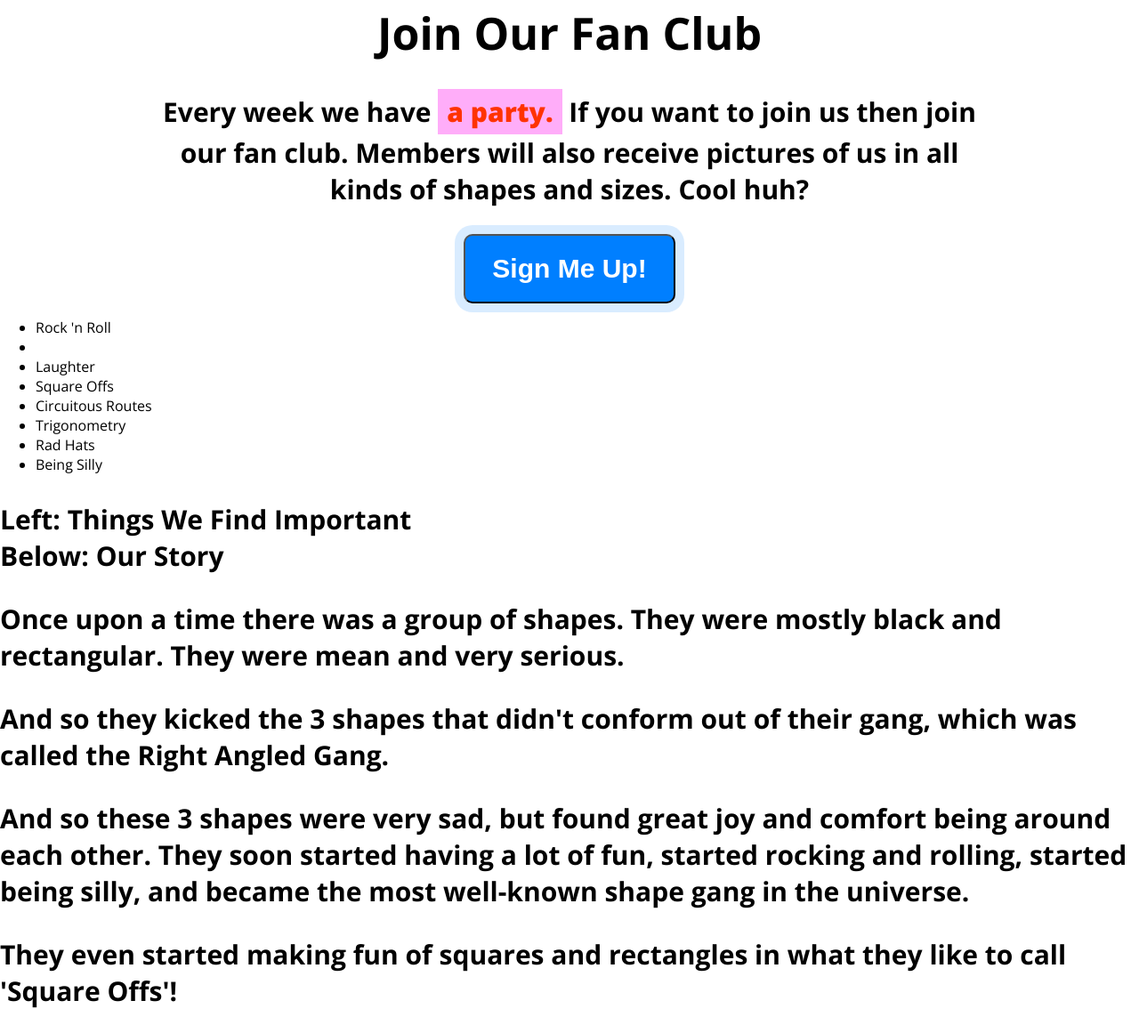
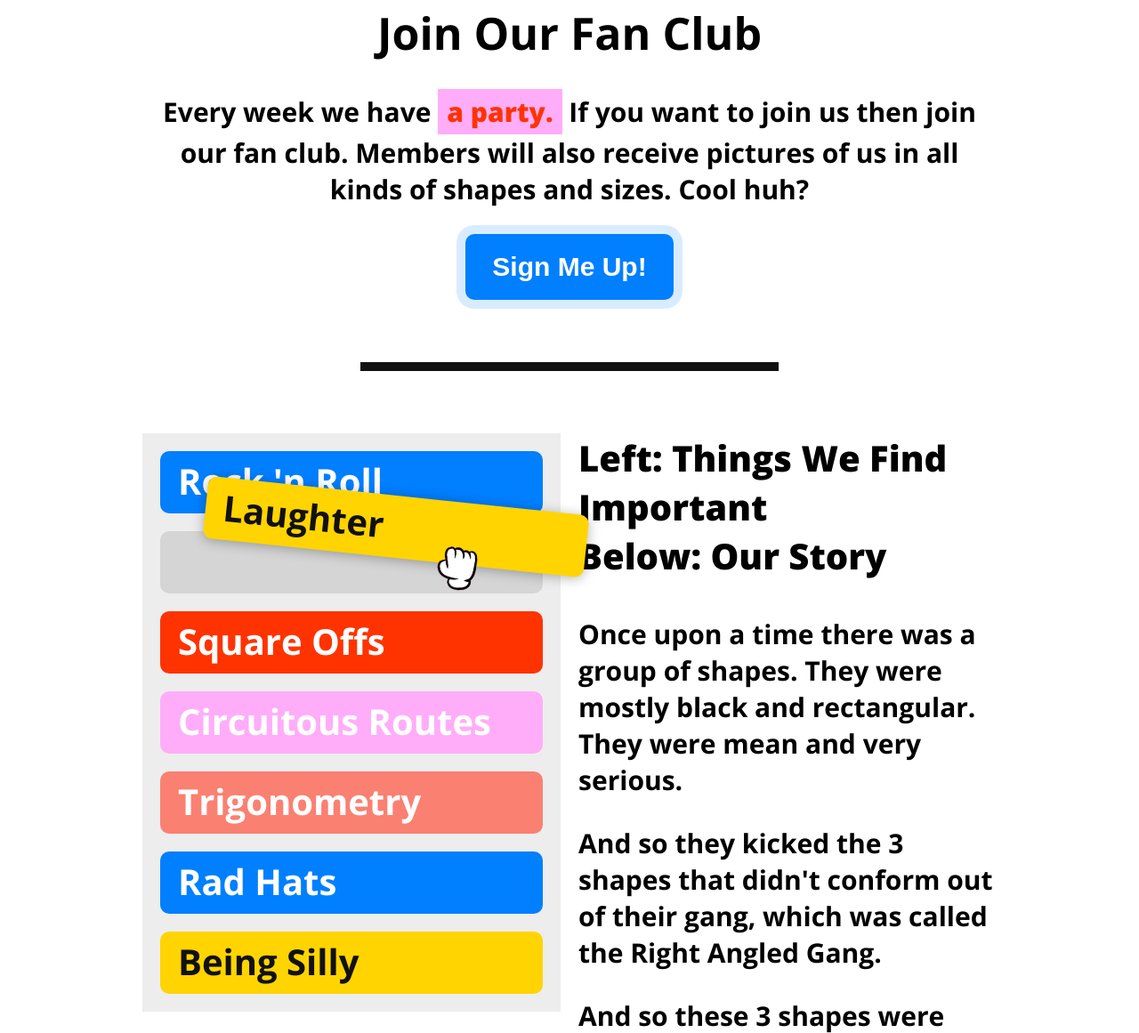
Before and after one commit to ccmad/the-gang, a plain HTML site: page index.html in a window 1280 px wide. Shown: the part 947-2108 px from the top of the page at 89% size. Drawn offline with nearby package versions, Linux system fonts and the light colour scheme.

Commit message:
story section, footer styling
Also added some HTML and changed a few other bits of css.

```diff
--- a/index.html
+++ b/index.html
@@ -42,6 +42,7 @@
 	<div class="sep">
 
 	</div>
+	<div class="wrapper">
 	<div class="story" id="story">
 		<ul class="nb-list">
 			<li class="blue">Rock 'n Roll</li>
@@ -67,13 +68,16 @@
 			They even started making fun of squares and rectangles in what they like to call 'Square Offs'!
 		</p>
 	</div>
+	</div>
 	<div class="sep">
 
 	</div>
-	<img src="img/the-gang.png" width="735" height="399" alt="The Gang">
-	<footer>
-		Made by Rich from <a href="https://taptapkaboom.com/">Tap Tap Kaboom</a>
-	</footer>
+	<img class="gang-img" src="img/the-gang.png" width="735" height="399" alt="The Gang">
+	<div class="wrapper">
+		<footer>
+			Made by Rich from <a href="https://taptapkaboom.com/">Tap Tap Kaboom</a>
+		</footer>
+	</div>
 	<div class="popup">
 		<div class="blanket"></div>
 		<div class="content">
--- a/style.css
+++ b/style.css
@@ -98,6 +98,14 @@ button.cta{
 	padding: 20px 30px;
 	border-radius: 10px;
 	text-decoration: none;
+	outline: none;
+	border: none;
+	cursor: pointer;
+}
+
+a.cta:active,
+button.cta:active{
+	opacity: .7;
 }
 
 a.cta.alt,
@@ -112,6 +120,7 @@ nav{
 	background-color: white;
 	box-shadow: 0 5px 8px rgba(0,0,0,.2);
 	position: sticky; top: 0;
+	z-index: 1;
 }
 
 nav .logo{
@@ -173,11 +182,122 @@ nav ul li a{
 	font-weight: 800;
 }
 
+.sep{
+	width: 470px;
+	height: 10px;
+	background-color: #111111;
+	margin: 70px auto;
+}
+
+.story h3{
+	font-size: 40px;
+	font-weight: 800;
+}
+
+.nb-list{
+	width: 470px;
+	padding: 20px 20px 0 20px;
+	box-sizing: border-box;
+	background-color: #ededed;
+	float: left;
+	margin: 0 20px 20px 0;
+	position: relative;
+}
+
+.nb-list li{
+	height: 70px;
+	border-radius: 10px;
+	font-size: 40px;
+	color: white;
+	font-weight: bold;
+	display: block;
+	margin-bottom: 20px;
+	padding: 6px 20px;
+	box-sizing: border-box;
+}
+
+.nb-list li.red{background-color: #ff3300;}
+.nb-list li.blue{background-color: #007fff;}
+.nb-list li.gray{background-color: rgba(0, 0, 0, .1);}
+.nb-list li.yellow{
+	background-color: #ffd400;
+	color: #111111;
+}
+.nb-list li.pink{background-color: #ffadf9;}
+.nb-list li.salmon{background-color: #fa8072;}
+
+.nb-list li.dragging{
+	position: absolute;
+	top: 70px;
+	left: 70px;
+	right: -30px;
+	transform: rotate(6deg);
+	box-shadow: 0 2px 14px rgba(0,0,0,.3);
+}
+
+.nb-list li.dragging:after{
+	content: '';
+	display: block;
+	position: absolute;
+	width: 54px;
+	height: 50px;
+	background: url(img/hand.png) no-repeat 0 0;
+	background-size: 100%;
+	bottom: -30px;
+	left: 60%;
+}
+
+.gang-img{
+	display: block;
+	margin: 0 auto;
+}
+
+footer{
+	text-align: center;
+	color: rgba(0,0,0,.4);
+	font-size: 20px;
+	margin: 85px 0 45px;
+	font-weight: bold;
+}
+
+footer a{
+	color: rgba(0,0,0,.4);
+}
+
+.popup{
+	display: none;
+}
 
 /*
-<div class="more-info" id="more-info">
-		<h2>Join Our Fan Club</h2>
-		<p>Every week we have <span class="highlight">a party.</span> If you want to join us then join our fan club. Members will also receive pictures of us in all kinds of shapes and sizes. Cool huh?</p>
-		<button class="cta">Sign Me Up!</button>
+<div class="sep">
+
+	</div>
+	<div class="story" id="story">
+		<ul class="nb-list">
+			<li class="blue">Rock 'n Roll</li>
+			<li class="gray">&nbsp;</li>
+			<li class="yellow dragging">Laughter</li>
+			<li class="red">Square Offs</li>
+			<li class="pink">Circuitous Routes</li>
+			<li class="salmon">Trigonometry</li>
+			<li class="blue">Rad Hats</li>
+			<li class="yellow">Being Silly</li>
+		</ul>
+		<h3>Left: Things We Find Important <br> Below: Our Story</h3>
+		<p>
+			Once upon a time there was a group of shapes. They were mostly black and rectangular. They were mean and very serious.
+		</p>
+		<p>
+			And so they kicked the 3 shapes that didn't conform out of their gang, which was called the Right Angled Gang.
+		</p>
+		<p>
+			And so these 3 shapes were very sad, but found great joy and comfort being around each other. They soon started having a lot of fun, started rocking and rolling, started being silly, and became the most well-known shape gang in the universe.
+		</p>
+		<p>
+			They even started making fun of squares and rectangles in what they like to call 'Square Offs'!
+		</p>
+	</div>
+	<div class="sep">
+
 	</div>
 */
```
Also changed, not shown: img/hand.png (added).
